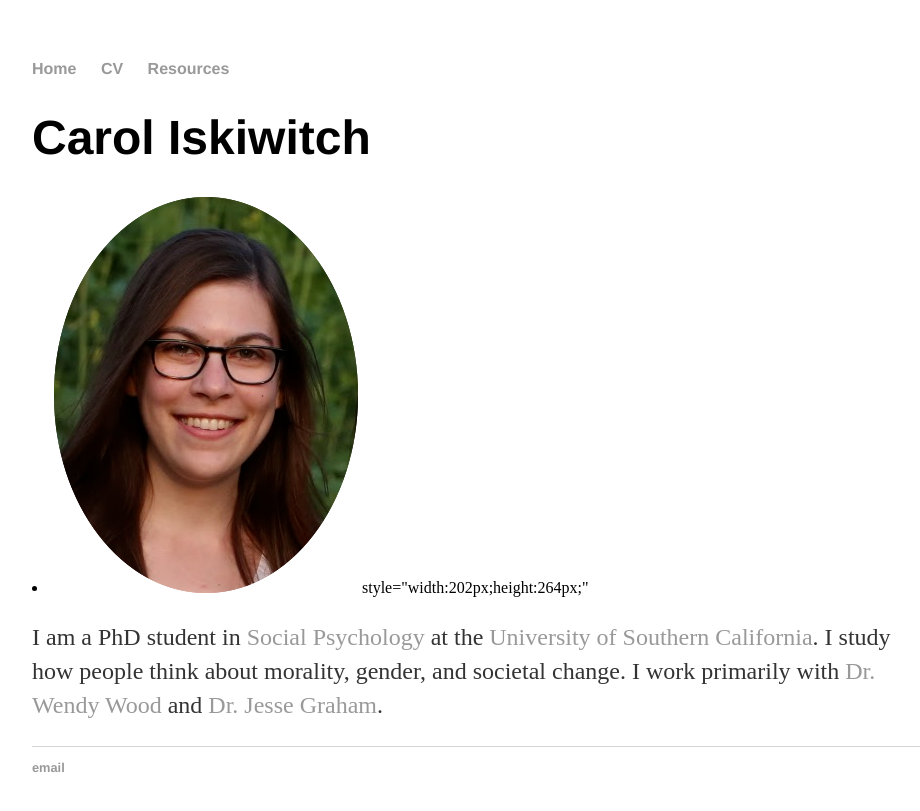
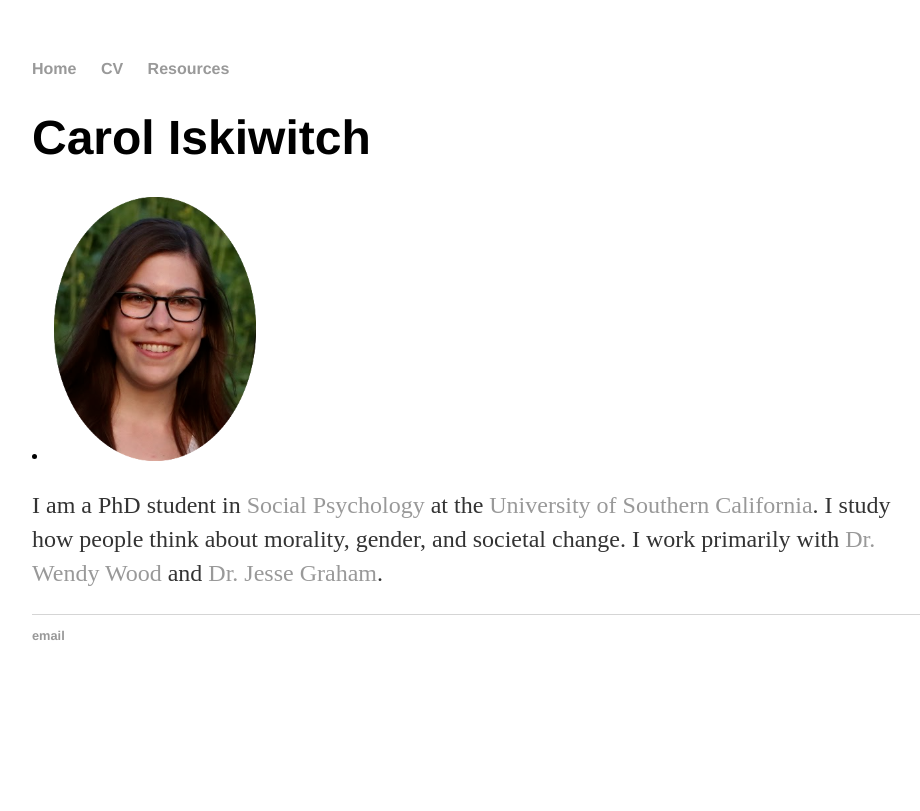
Before and after one commit to ciskiwitch/ciskiwitchB.github.io, a Jekyll site: the page built from index.html, in a window 1280 px wide. Shown: the top 811 px of the page, without its empty margins (160-1080 px from the left). Built offline with Jekyll 4.4.1, drawn with Linux system fonts in a browser that asks for light colours.

Commit message:
Update index.html

```diff
--- a/index.html
+++ b/index.html
@@ -4,7 +4,7 @@ title: Carol Iskiwitch
 ---
 <div class="blurb">
 	<h1>Carol Iskiwitch</h1>
-	<li><img src="/images/photos/grass_oval.png" alt="Carol Iskiwitch"> style="width:202px;height:264px;"</li>
+	<li><img src="/images/photos/grass_oval.png" alt="Carol Iskiwitch" style="width:202px;height:264px;"></li>
 	<p> I am a PhD student in <a href="https://en.wikipedia.org/wiki/Social_psychology">Social Psychology</a> at the <a href="https://www.usc.edu/">University of Southern California</a>. I study how people think about morality, gender, and societal change. I work primarily with <a href="http://dornsife.usc.edu/wendy-wood/">Dr. Wendy Wood</a> and <a href="http://eccles.utah.edu/team/jesse-graham/">Dr. Jesse Graham</a>.
 	</p>
 </div><!-- /.blurb -->
```
